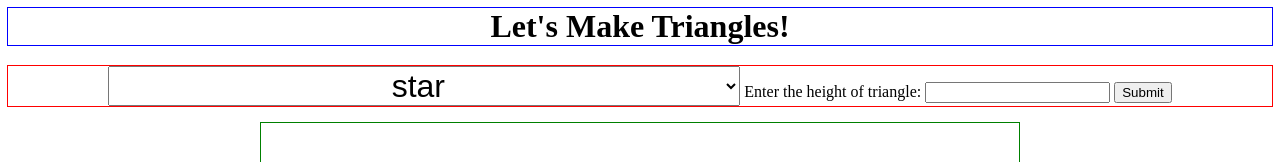
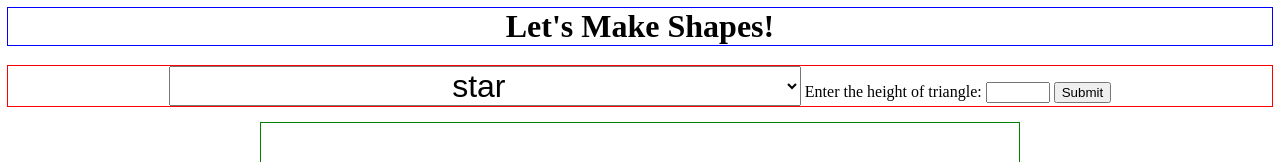
Before and after one commit to mkdir-helen/Creating-shapes, a plain HTML site: page index.html in a window 1280 px wide. Shown: the top 162 px of the page. Drawn offline with Linux system fonts and the light colour scheme.

Commit message:
Added min and max and type to input

```diff
--- a/index.html
+++ b/index.html
@@ -7,7 +7,7 @@
     <title>Document</title>
 </head>
 <header>
-    <h1>Let's Make Triangles!</h1>
+    <h1>Let's Make Shapes!</h1>
 </header>
 <body>
     <form class='pick'>
@@ -17,7 +17,8 @@
             <option value='😊'>smile</option>
             <option value='🐬'>dolphin</option>
         </select>
-        <label for="height-tri">Enter the height of triangle: </label><input type="text" name="number" id="height-tri">
+        <label for="height-tri">Enter the height of triangle: </label>
+        <input type="number" name="number" id="height-tri" min="1" max="100">
         <input type="button" value="Submit" onclick="make_cone()">
     </form>
     <div class='the-box'>
```
